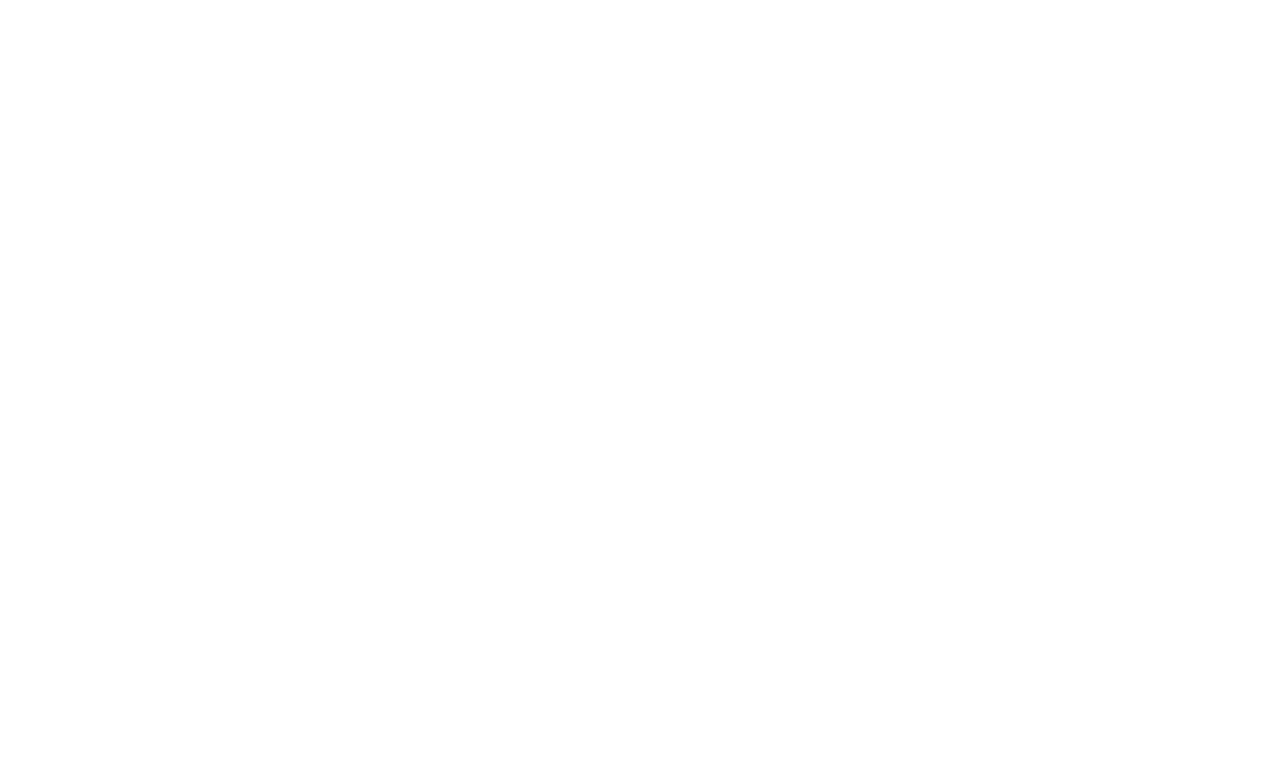
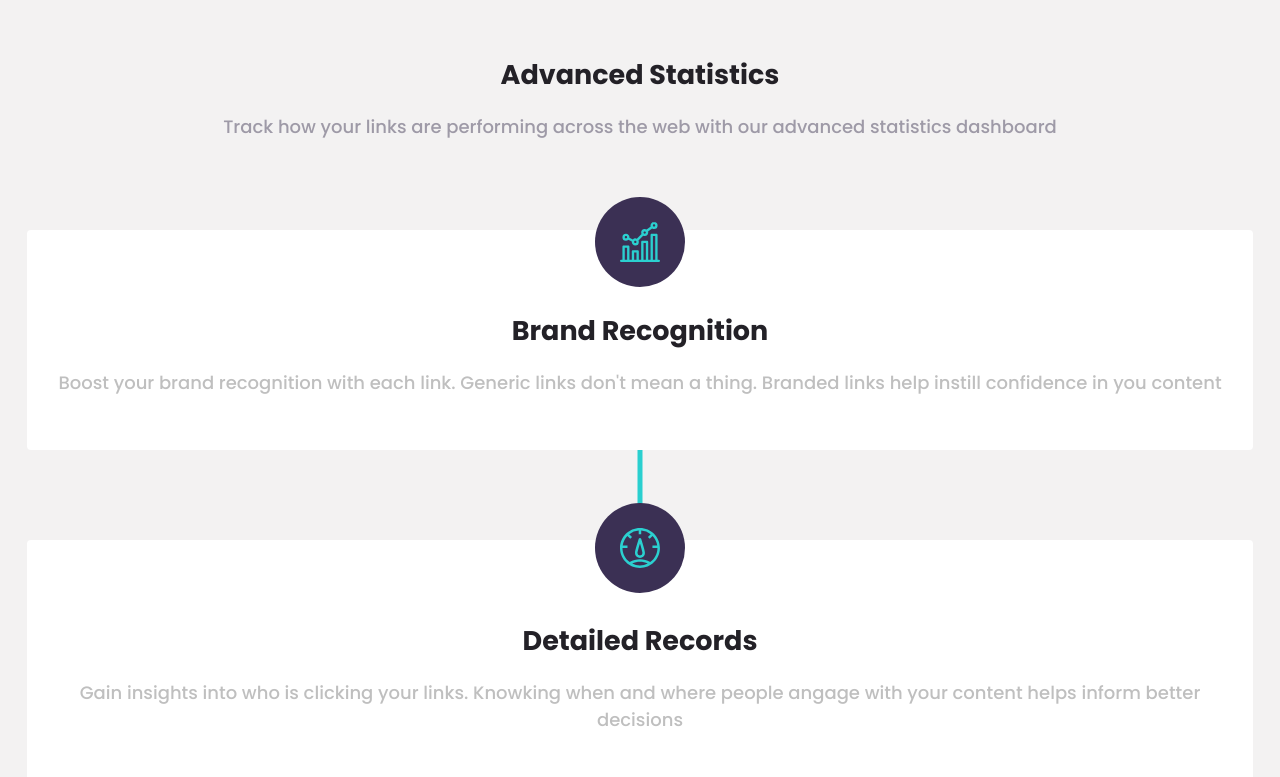
Before and after one commit to davifelix5/shortly, a React (Vite) app: page / in a window 1280 px wide. Shown: the part 1563-2340 px from the top of the page. Before the commit the page ends 1633 px from the top, so only its background shows below. Built offline with nearby package versions, Linux system fonts and the light colour scheme.

Commit message:
feature: mobile Statistics ready

```diff
--- a/src/App.jsx
+++ b/src/App.jsx
@@ -1,6 +1,7 @@
 import Header from './components/Header'
 import Hero from './components/Hero'
 import Form from './components/Form'
+import Statistics from './components/Statistics'
 
 import { ThemeProvider } from 'styled-components'
 
@@ -12,6 +13,7 @@
       <Header />
       <Hero />
       <Form />
+      <Statistics />
     </ThemeProvider>
   )
 }
--- a/src/components/Hero/styles.js
+++ b/src/components/Hero/styles.js
@@ -1,6 +1,6 @@
 import styled from 'styled-components'
 
-export const Container = styled.div``
+export const Container = styled.section``
 
 export const ImageContainer = styled.div`
   img {
--- /dev/null
+++ b/src/components/Statistics/index.jsx
@@ -0,0 +1,66 @@
+import React from 'react'
+
+import {
+  Container,
+  ContentGroup,
+  Item,
+  ItemImage,
+  ItemList,
+} from './styles'
+
+import brandIcon from '../../assets/images/icon-brand-recognition.svg'
+import recodsIcon from '../../assets/images/icon-detailed-records.svg'
+import customizeIcon from '../../assets/images/icon-fully-customizable.svg'
+
+export default function Statistics() {
+  return (
+    <Container>
+      <ContentGroup>
+        <h1>Advanced Statistics</h1>
+        <p>
+          Track how your links are performing
+          across the web with our advanced
+          statistics dashboard
+        </p>
+      </ContentGroup>
+      <ItemList>
+
+        <Item>
+          <ItemImage>
+            <img src={brandIcon} alt="Brand recognition" />
+          </ItemImage>
+          <h2>Brand Recognition</h2>
+          <p>
+            Boost your brand recognition with each link.
+            Generic links don't mean a thing.
+            Branded links help instill confidence in you content
+          </p>
+        </Item>
+
+        <Item>
+          <ItemImage>
+            <img src={recodsIcon} alt="Detailed records" />
+          </ItemImage>
+          <h2>Detailed Records</h2>
+          <p>
+            Gain insights into who is clicking your links. Knowking
+            when and where people angage with your content helps
+            inform better decisions
+          </p>
+        </Item>
+
+        <Item>
+          <ItemImage>
+            <img src={customizeIcon} alt="Fully customizable" />
+          </ItemImage>
+          <h2>Fully Customizable</h2>
+          <p>
+            Improve brand awareness and content discoverability
+            through customizable links, supercharging audience engagement
+          </p>
+        </Item>
+
+      </ItemList>
+    </Container>
+  )
+}
--- /dev/null
+++ b/src/components/Statistics/styles.js
@@ -0,0 +1,68 @@
+import styled from 'styled-components'
+
+export const Container = styled.section`
+  position: relative;
+  background-color: ${({theme}) => theme.lightGrey };;
+  padding-top: 8rem;
+  transform: translate(0, -8rem);
+  z-index: -100;
+`
+
+export const ContentGroup = styled.div`
+  text-align: center;
+  h1 {
+    margin-bottom: 1rem;
+    color: ${({theme}) => theme.veryDarkViolet };
+  }
+  p {
+    color: ${({theme}) => theme.greyViolet };
+    padding: 0 1.5rem;
+  }
+`
+
+export const ItemList = styled.ul`
+  padding: 0 1.5rem;
+`
+
+export const Item = styled.li`
+  position: relative;
+  background-color: #FFF;
+  margin-top: 5rem;
+  padding: 4.5rem 1.5rem 3rem;
+  border-radius: 4px;
+  text-align: center;
+  h2 {
+    color: ${({theme}) => theme.veryDarkViolet };
+    margin-bottom: 1rem;
+  }
+  p {
+    color: ${({theme}) => theme.grey };
+  }
+  & + &::after {
+    content: ' ';
+    position: absolute;
+    width: 5px;
+    height: 5rem;
+    right: 50%;
+    top: -5rem;
+    transform: translateX(50%);
+    background-color: ${({theme}) => theme.primaryCyan };
+    z-index: -150;
+  }
+`
+
+export const ItemImage = styled.div`
+  background-color: ${({theme}) => theme.primaryViolet };
+  display: flex;
+  align-items: center;
+  justify-content: center;
+
+  width: 5rem;
+  height: 5rem;
+  border-radius: 50%;
+
+  position: absolute;
+  right: 50%;
+  top: -15%;
+  transform: translateX(50%);
+`
--- a/src/themes/main.js
+++ b/src/themes/main.js
@@ -3,6 +3,7 @@
   primaryViolet: 'hsl(257, 27%, 26%)',
   secondaryRed: 'hsl(0, 87%, 67%)',
   grey: 'hsl(0, 0%, 75%)',
+  lightGrey: 'hsl(0, 2%, 95%)',
   greyViolet: 'hsl(257, 7%, 63%)',
   veryDarkBlue: 'hsl(255, 11%, 22%)',
   veryDarkViolet: 'hsl(260, 8%, 14%)'
```
